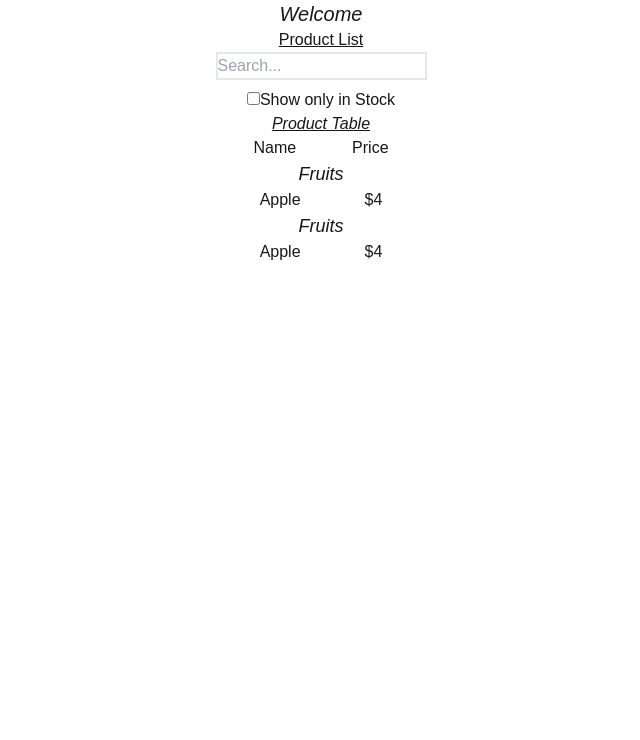
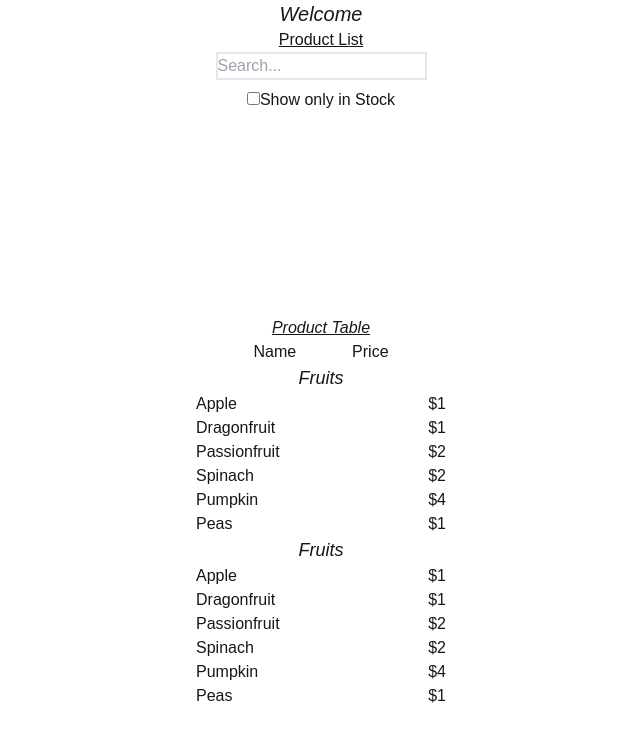
Before and after one commit to Minarkar22/Learning-React, a Next.js app: page / in a window 1280 px wide. Shown: the top 740 px of the page, without its empty margins (319-959 px from the left). Built offline with nearby package versions, Linux system fonts and the light colour scheme.

Commit message:
render with mock datas

```diff
--- a/components/ProductCategory.js
+++ b/components/ProductCategory.js
@@ -1,20 +1,23 @@
 
-function ProductItems() {
-    return <div className="flex items-center justify-center gap-16">
+function ProductItems({product}) {
+    return <div className="flex items-center justify-between">
         <div>
-            Apple
+            {product.name}
         </div>
-        <div> $4</div>
+        <div> {product.price}</div>
     </div>;
 }
 
 
-export default function ProductCategory() {
+export default function ProductCategory({products}) {
+    console.log("Products ,", products);
     return (<div>
         <div className="italic text-lg">
-            Fruits
+            {products[0].category}
         </div>
-        <ProductItems/>
+        {
+            products.map((product, index)=> <ProductItems product={product} key={index}/>)
+        }
 
     </div>)
 }
--- a/components/ProductTable.js
+++ b/components/ProductTable.js
@@ -1,7 +1,9 @@
 import ProductCategory from "./ProductCategory";
+import productsData from "./ProductsData";
 
 export default function ProductTable() {
-    return (<div>
+    return (<div className="flex justify-center items-center h-[100vh]">
+        <div className="w-[250px] flex flex-col text-center">
         <h1 className="underline italic">Product Table</h1>
         <div className="flex justify-center items-center gap-14 ">
             <div>
@@ -11,7 +13,9 @@ export default function ProductTable() {
                 Price
             </div>
         </div>
-        <ProductCategory/>
-        <ProductCategory/>
+        <ProductCategory products={productsData}/>
+        <ProductCategory products={productsData}/>
+        </div>
+
     </div>)
 }
```
